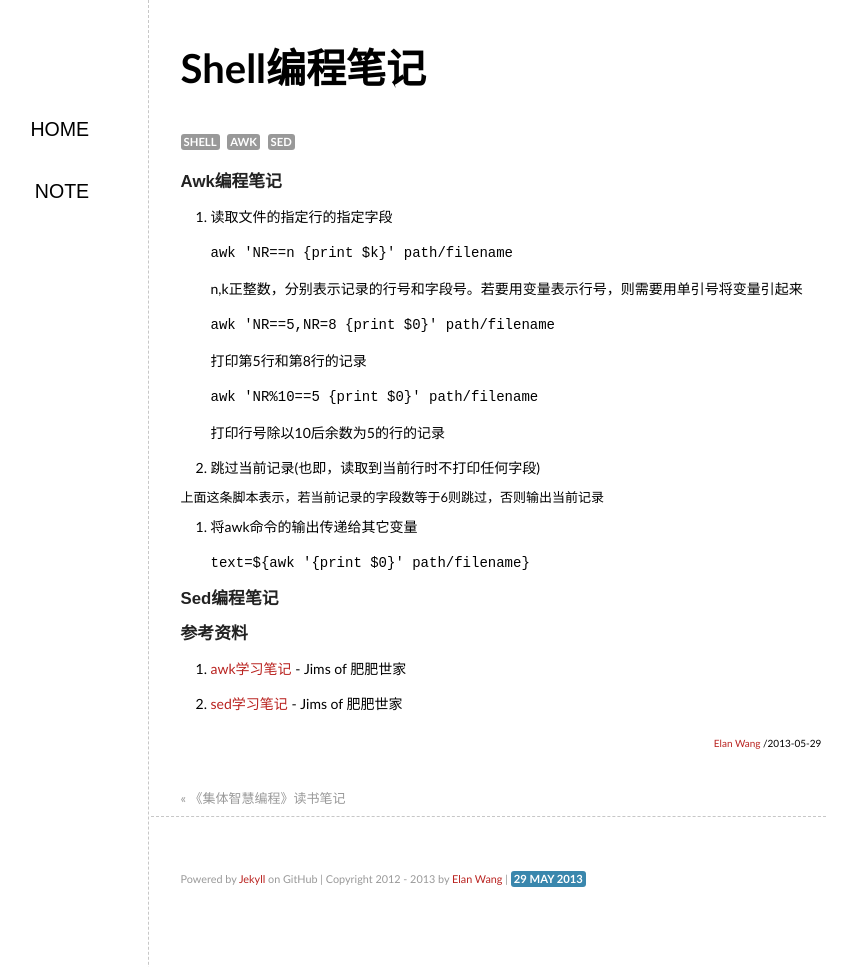
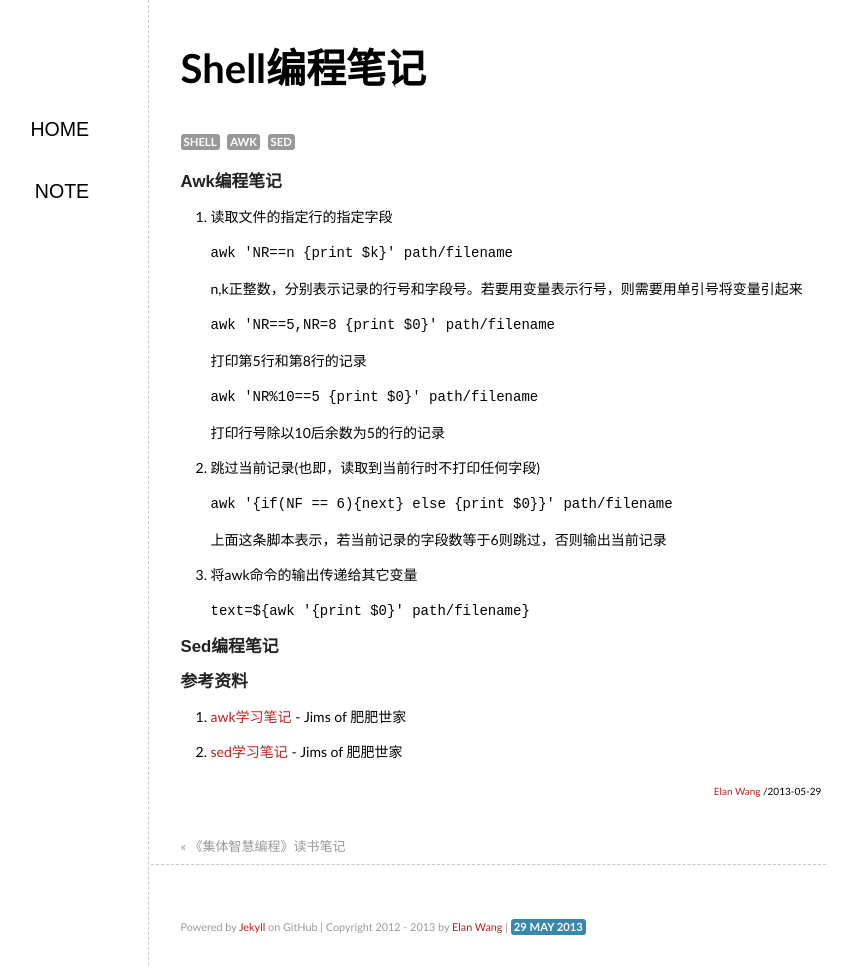
Before and after one commit to elan2wang/note, a Jekyll site: the page built from _posts/2013-05-29-shell-programming-tips.md, in a window 1280 px wide and 967 px high. Shown: the whole window, without its empty margins (236-1093 px from the left). Built offline with Jekyll 4.4.1, drawn with Linux system fonts in a browser that asks for light colours; comment, search, counter and statistics services are not loaded.

Commit message:
edit shell programming tips

```diff
--- a/_posts/2013-05-29-shell-programming-tips.md
+++ b/_posts/2013-05-29-shell-programming-tips.md
@@ -13,7 +13,7 @@ n,k正整数，分别表示记录的行号和字段号。若要用变量表示
 <code>awk 'NR%10==5 {print $0}' path/filename</code>
 打印行号除以10后余数为5的行的记录
 2. 跳过当前记录(也即，读取到当前行时不打印任何字段)
-
+<code>awk '{if(NF == 6){next} else {print $0}}' path/filename</code>
 上面这条脚本表示，若当前记录的字段数等于6则跳过，否则输出当前记录
 3. 将awk命令的输出传递给其它变量
 <code>text=${awk '{print $0}' path/filename}</code>
```
